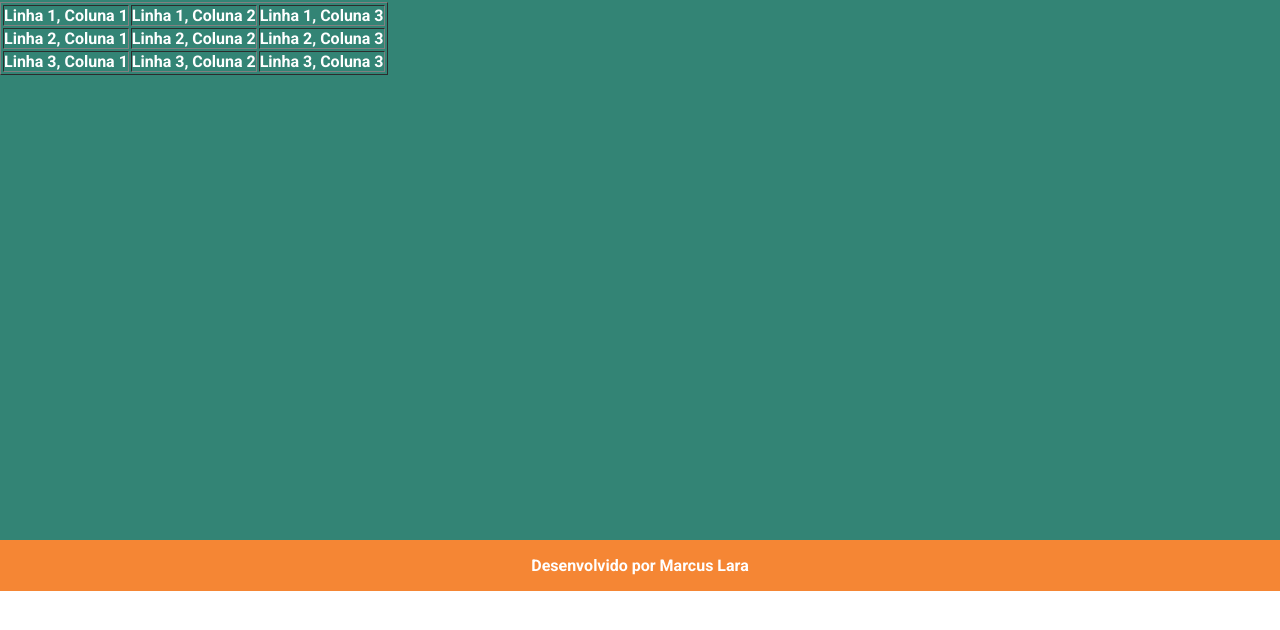
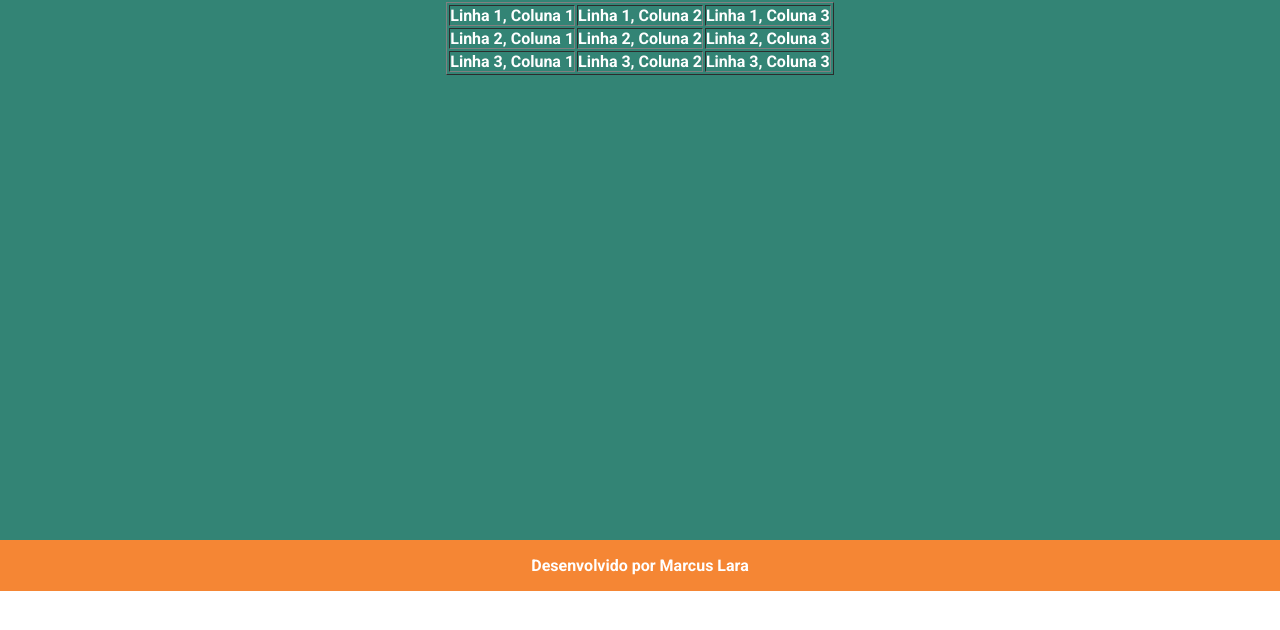
Before and after one commit to marcuslaraa/sistema-de-estruturacao-para-orcamento, a plain HTML site: page paginas/tabela.html in a window 1280 px wide. Shown: the part 170-800 px from the top of the page. Drawn offline with Linux system fonts and the light colour scheme.

Commit message:
Centralizando a tabela

```diff
--- a/paginas/tabela.html
+++ b/paginas/tabela.html
@@ -19,7 +19,7 @@
     </header>
     <main class="container__principal">
       <h2>Caixas Especiais</h2>
-      <table border="1" id="tabela"></table>
+      <table border="1" class="tabela" id="tabela"></table>
     </main>
     <footer class="container__rodape">
       <p>Desenvolvido por Marcus Lara</p>
--- a/styles/tabela.css
+++ b/styles/tabela.css
@@ -1,3 +1,8 @@
+.tabela {
+    margin: auto;
+}
+
+
 .titulo__tabela {
     margin: 0 13.5rem;
 }
```
